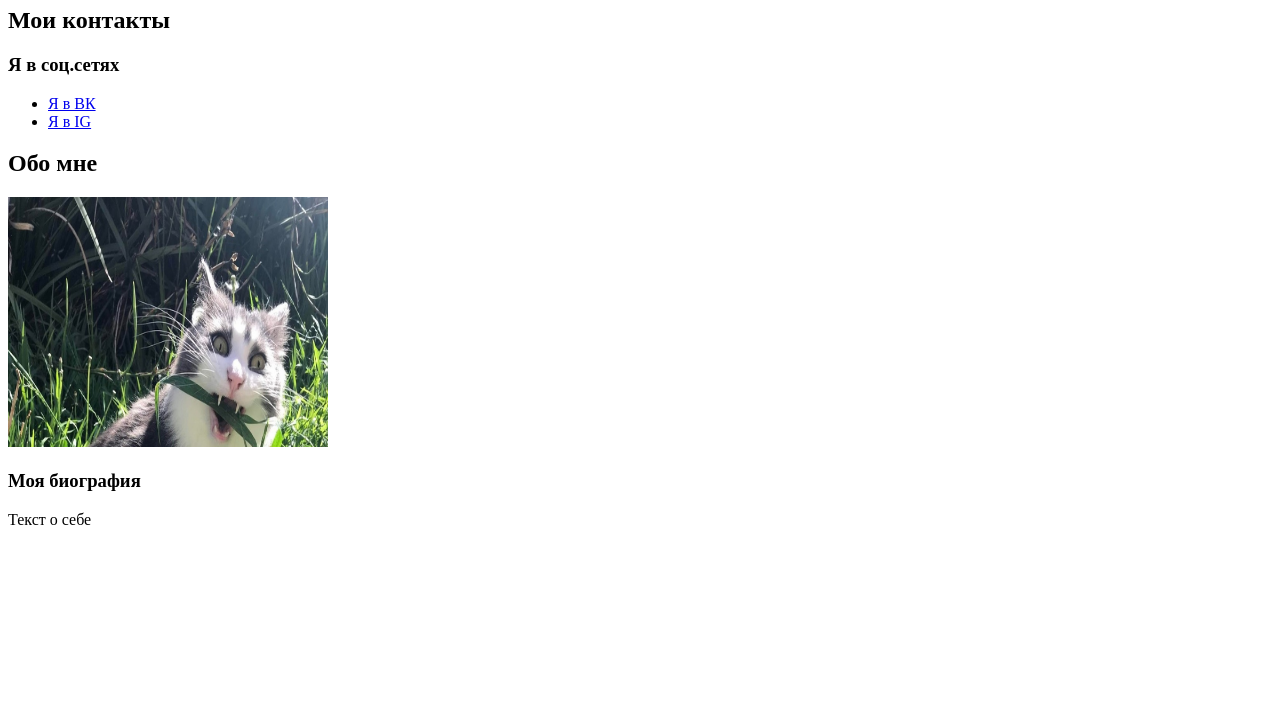
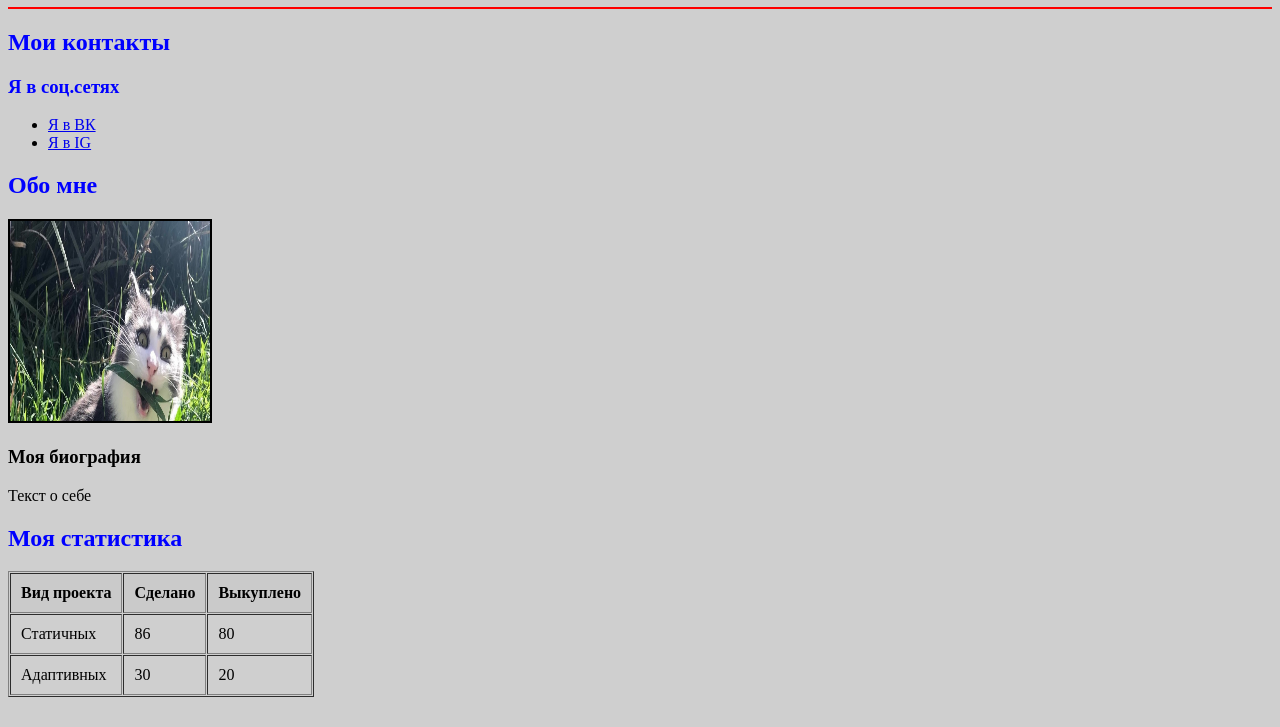
Before and after one commit to AlekseyLysenko90/firstprogect, a plain HTML site: page lesson7.html in a window 1280 px wide. Shown: the part 73-800 px from the top of the page. Drawn offline with Linux system fonts and the light colour scheme.

Commit message:
lesson 8, attributes, a little principles css

```diff
--- a/lesson7.html
+++ b/lesson7.html
@@ -3,23 +3,25 @@
 <head>
     <meta charset="UTF-8">
     <title>Мое портфолио</title>
+    <link rel="stylesheet" href="style.css">
 </head>
-<body>
-  <h1>Мой сайт портфолио</h1>
+<body bgcolor="cfcfcf">
+<h1 align="center">Мой сайт портфолио</h1>
+<hr color="red">
 <div>
-    <h2>Мои контакты</h2>
+    <h2 class="section-title">Мои контакты</h2>
     <div>
-      <h3>Я в соц.сетях</h3>
+        <h3 style="color: blue">Я в соц.сетях</h3>
         <ul>
-        <li><a href="#">Я в ВК</a> </li>
-        <li><a href="#">Я в IG</a> </li>
+            <li><a href="https://vk.com/" target="_blank" title="Перейти на мою страницу ВК">Я в ВК</a></li>
+            <li><a href="#">Я в IG</a></li>
         </ul>
     </div>
 </div>
 <div>
-    <h2>Обо мне</h2>
+    <h2 class="section-title">Обо мне</h2>
     <div>
-      <img src="фото1.jpg" width="320" height="250">
+        <img id="mi-ava" src="фото1.jpg" width="200" height="200" alt="Мой аватар" title="Алексей Лысенко" border="2">
     </div>
     <div>
         <h3>Моя биография</h3>
@@ -28,5 +30,25 @@
         </p>
     </div>
 </div>
+<div>
+    <h2 class="section-title">Моя статистика</h2>
+    <table border="1" cellpadding="10" cellspacing="1">
+        <tr bgcolor="#cacaca">
+            <th>Вид проекта</th>
+            <th>Сделано</th>
+            <th>Выкуплено</th>
+        </tr>
+        <tr>
+            <td>Статичных</td>
+            <td data-max="100">86</td>
+            <td>80</td>
+        </tr>
+        <tr>
+            <td>Адаптивных</td>
+            <td>30</td>
+            <td>20</td>
+        </tr>
+    </table>
+</div>
 </body>
 </html>
--- /dev/null
+++ b/style.css
@@ -0,0 +1,3 @@
+.section-title{
+    color: blue;
+}
```
Lines whose indentation alone changed are shown as unchanged.
